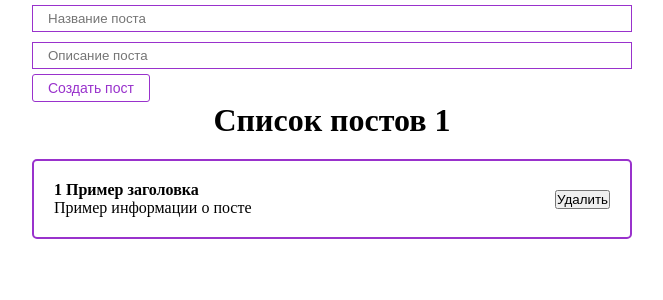
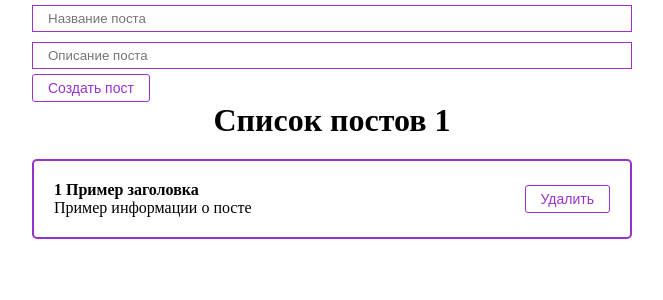
Before and after one commit to joyfulpebble/Learn-React, a React (Create React App) app: page / in a window 1280 px wide. Shown: the top 300 px of the page, without its empty margins (308-971 px from the left). Built offline with nearby package versions, Linux system fonts and the light colour scheme.

Commit message:
Реализация лизована возможность удалить Ðпост

```diff
--- a/src/App.js
+++ b/src/App.js
@@ -1,9 +1,6 @@
 import React, {useState} from "react";
 import './styles/App.css'
 import PostList from "./components/PostList";
-import CustomButton from "./components/UI/buton/CustomButton";
-import CustomInput from "./components/UI/input/CustomInput";
-import Post from "./components/Post";
 import PostForm from "./components/PostForm";
 
 function App() {
@@ -18,11 +15,14 @@ function App() {
   const createPost = (newPost) => {
     setPosts([...posts, newPost])
   }
+  const removePost = (post) => {
+    setPosts(posts.filter(p => p.id !== post.id))
+  }
 
   return (
     <div className="App">
       <PostForm create={createPost}/>
-      <PostList posts={posts} title={'Список постов 1'}/>
+      <PostList remove={removePost} posts={posts} title={'Список постов 1'}/>
     </div>
   );
 }
--- a/src/components/Post.jsx
+++ b/src/components/Post.jsx
@@ -1,4 +1,5 @@
 import React from 'react';
+import CustomButton from "./UI/buton/CustomButton";
 
 const Post = (props) => {
   return (
@@ -9,7 +10,7 @@ const Post = (props) => {
             {props.post.body}
           </div>
         </div>
-        <button>Удалить</button>
+        <CustomButton onClick={ () => {props.remove(props.post)}}>Удалить</CustomButton>
       </div>
   );
 };
--- a/src/components/PostList.jsx
+++ b/src/components/PostList.jsx
@@ -1,14 +1,14 @@
 import React from 'react';
 import Post from "./Post";
 
-const PostList = ({posts, title}) => {
+const PostList = ({posts, title, remove}) => {
   return (
       <div>
         <h1 style={{textAlign: "center"}}>
           {title}
         </h1>
         {posts.map( (elem, index) =>
-            <Post index={index + 1} post={elem} key={elem.id}/>
+            <Post remove={remove} index={index + 1} post={elem} key={elem.id}/>
         )}
       </div>
   );
```
